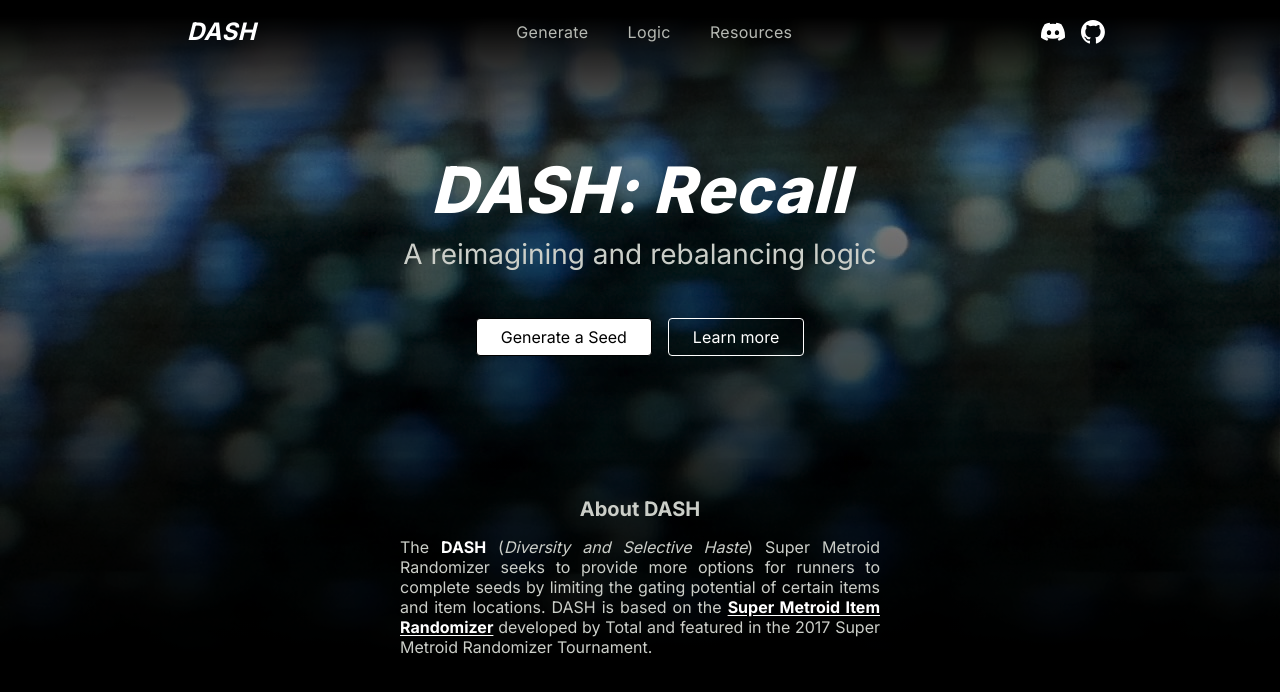
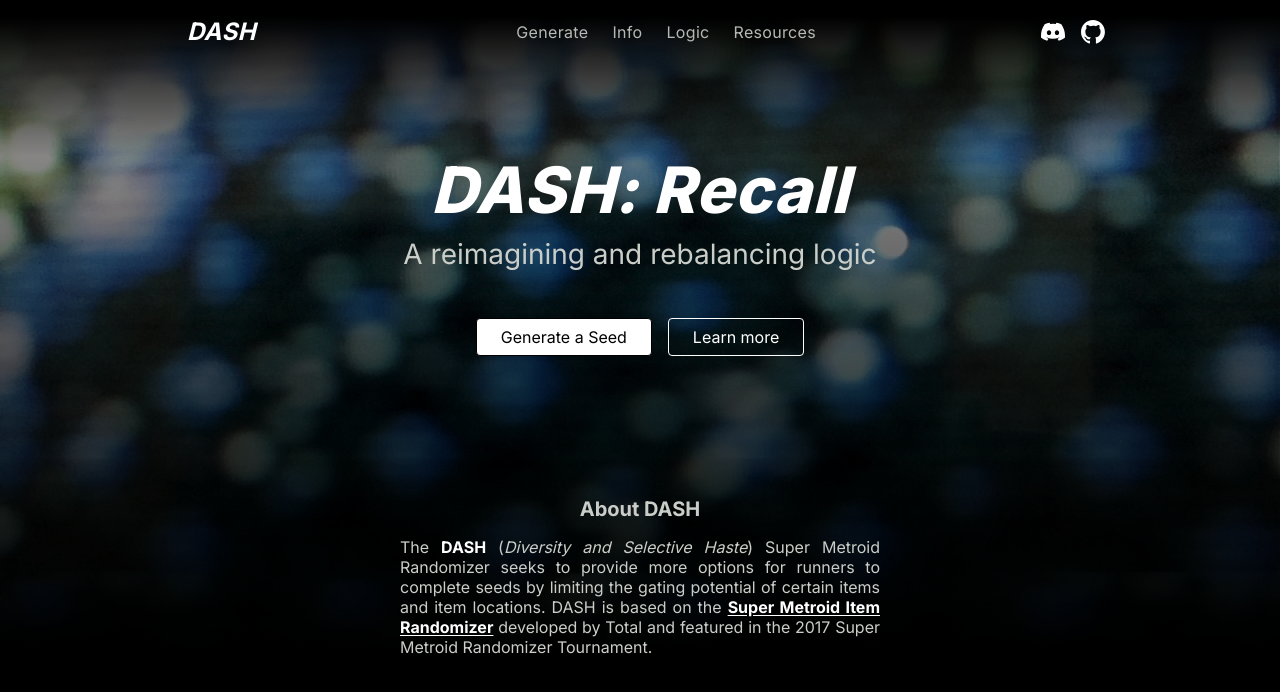
Before and after one commit to dashrando/dash-randomizer, a Next.js app in the folder apps/web/: page / in a window 1280 px wide. Shown: the top 692 px of the page. Built offline with nearby package versions, Linux system fonts and the light colour scheme.

Commit message:
info page in menu

```diff
--- a/apps/web/app/components/header.tsx
+++ b/apps/web/app/components/header.tsx
@@ -31,6 +31,10 @@ const LINKS: HeaderLink[] = [
   {
     href: '/generate',
     label: 'Generate',
+  },
+  {
+    href: '/info',
+    label: 'Info',
   },
   {
     href: '/readable',
```
